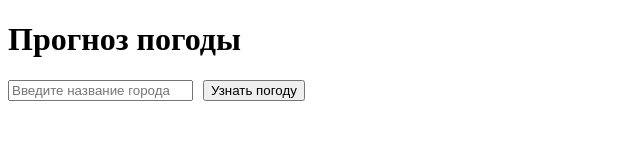
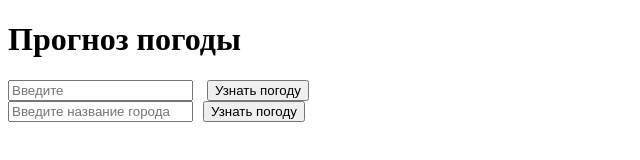
Before and after one commit to TatianaZalyalova/weather-forecast, a website built with webpack: page index.html in a window 1280 px wide. Shown: the whole page, without its empty margins (0-640 px from the left). Built offline with nearby package versions, Linux system fonts and the light colour scheme; no server answers.

Commit message:
customized eslint, changed index.html

```diff
--- a/index.html
+++ b/index.html
@@ -5,8 +5,14 @@
 		<title>Прогноз погоды</title>
 	</head>
 	<body>
+
         <h1>Прогноз погоды</h1>
+		<form>
+			<input id="userInput" placeholder="Введите" название="" города="">
+			<button>Узнать погоду</button>
+		  </form>
 		<p class="location-error">Не удалось определить местоположение, введите название города в форму.</p>
         <div id="app"></div>
+
 	</body>
 </html>
```
Also changed, not shown: .eslintrc.js, 1 other file.
